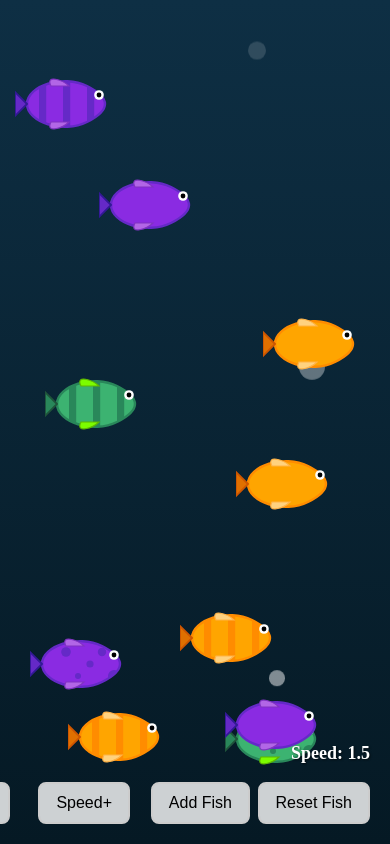
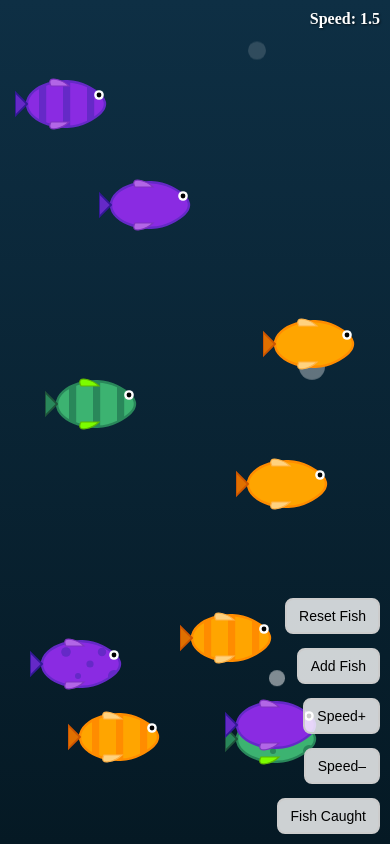
Before and after one commit to BenChalke/chalke-fishing, a React (Create React App) app: page / in a window 390 px wide. Built offline with nearby package versions, Linux system fonts and the light colour scheme; the HTML template or start-up script is replaced by a standard one.

Commit message:
optimise the app for mobile

```diff
--- a/src/App.css
+++ b/src/App.css
@@ -30,7 +30,7 @@
   z-index: 10;
 }
 
-/* Label showing current speed (bottom‐right, above buttons) */
+/* Label showing current speed (desktop) */
 .speed-label {
   position: absolute;
   bottom: 80px;
@@ -64,7 +64,7 @@
   transform: scale(0.96);
 }
 
-/* Positioning of individual buttons (from right → left) */
+/* Positioning of individual buttons (desktop) */
 .reset-button {
   right: 20px;
 }
@@ -101,21 +101,48 @@
 
 /* Popup content box */
 .caught-popup-content {
+  position: relative; /* for close‐icon positioning */
   background: #ffffff;
   border-radius: 10px;
-  padding: 20px 30px;
   width: 360px;
-  max-width: 80%;
-  max-height: 80%;
-  overflow-y: auto;
+  max-width: 90%;
+  max-height: 90%;
   box-shadow: 0 4px 10px rgba(0, 0, 0, 0.3);
 }
 
-.caught-popup-content h2 {
-  margin-top: 0;
-  margin-bottom: 12px;
+/* Top-right “X” close button */
+.popup-close-x {
+  position: absolute;
+  top: 12px;
+  right: 12px;
+  background: transparent;
+  border: none;
+  font-size: 24px;
+  line-height: 1;
+  color: #555;
+  cursor: pointer;
+  z-index: 110;
 }
 
+.popup-close-x:hover {
+  color: #000;
+}
+
+/* Popup heading */
+.caught-popup-content h2 {
+  margin: 16px 20px 8px;
+  font-size: 22px;
+  color: #333;
+}
+
+/* Scrollable stats area */
+.popup-body {
+  max-height: calc(90vh - 80px); /* leave space for heading & padding */
+  overflow-y: auto;
+  padding: 0 20px 20px;
+}
+
+/* No‐fish message */
 .caught-popup-content p {
   font-size: 16px;
   margin: 12px 0;
@@ -129,6 +156,7 @@
 
 /* Each caught‐item entry: inline icon + text */
 .caught-item {
+  list-style: none;
   display: flex;
   align-items: center;
   margin: 6px 0;
@@ -154,19 +182,87 @@
   padding-bottom: 4px;
 }
 
-/* Close button inside popup */
-.close-popup-button {
-  margin-top: 12px;
-  padding: 8px 14px;
-  font-size: 14px;
-  background-color: #FF6B6B;
-  border: none;
-  border-radius: 6px;
-  color: #ffffff;
-  cursor: pointer;
-  transition: background-color 0.2s ease;
+/* ========================================
+   Responsive adjustments for mobile
+   screens (max-width: 600px)
+   ======================================== */
+
+@media (max-width: 600px) {
+  /* Move speed-label to top-right on mobile so it's not covered */
+  .speed-label {
+    position: absolute;
+    top: 10px;
+    bottom: auto;
+    right: 10px;
+    font-size: 16px;
+  }
+
+  /* Shrink button text & padding */
+  .control-button {
+    font-size: 14px;
+    padding: 8px 12px;
+  }
+
+  /* Stack buttons vertically along right edge with adjusted spacing */
+  .caught-button {
+    right: 10px;
+    bottom: 10px;
+  }
+
+  .speed-down {
+    right: 10px;
+    bottom: 60px;
+  }
+
+  .speed-up {
+    right: 10px;
+    bottom: 110px;
+  }
+
+  .add-button {
+    right: 10px;
+    bottom: 160px;
+  }
+
+  .reset-button {
+    right: 10px;
+    bottom: 210px;
+  }
+
+  /* Reduce popup width on small screens */
+  .caught-popup-content {
+    width: 95%;
+    max-height: 95%;
+  }
+
+  /* Adjust popup heading */
+  .caught-popup-content h2 {
+    font-size: 20px;
+    margin: 12px 16px 6px;
+  }
+
+  /* Adjust popup-body padding */
+  .popup-body {
+    padding: 0 16px 16px;
+    max-height: calc(95vh - 64px);
+  }
+
+  /* Slightly smaller mini‐fish in stats */
+  .mini-fish-container {
+    width: 32px;
+    height: 16px;
+    margin-right: 6px;
+  }
+
+  /* Reduce spacing in caught‐items */
+  .caught-item {
+    margin: 4px 0;
+  }
+
+  /* Smaller “X” icon and easier tap area */
+  .popup-close-x {
+    font-size: 28px;
+    top: 8px;
+    right: 8px;
+  }
 }
-
-.close-popup-button:hover {
-  background-color: #ff4c4c;
-}
--- a/src/App.js
+++ b/src/App.js
@@ -54,14 +54,17 @@ export default function App() {
   const [caughtRecords, setCaughtRecords] = useState([]);
   // 6) Show/hide “Fish Caught” popup
   const [showCaughtPopup, setShowCaughtPopup] = useState(false);
+  // 7) Detect mobile (touch) environment
+  const [isMobile, setIsMobile] = useState(false);
 
   // Refs: for mouse repulsion and next unique ID
   const cursorRef = useRef({ x: -1000, y: -1000 });
   const nextId    = useRef(FISH_COUNT);
 
-  // On mount: populate initial fish
+  // On mount: populate initial fish, detect touch support
   useEffect(() => {
     setFishArray(createInitialFish());
+    setIsMobile('ontouchstart' in window);
   }, []);
 
   // Movement loop (re‐runs on speed change; does NOT re‐init fish)
@@ -125,9 +128,11 @@ export default function App() {
     return () => window.removeEventListener('mousemove', handleMouseMove);
   }, []);
 
-  // Hook “jerk” effect on mousedown
-  const handleMouseDown = (e) => {
-    const pos = { x: e.clientX, y: e.clientY };
+  // Hook “jerk” effect on mousedown / touch
+  const handlePointerDown = (e) => {
+    const clientX = e.clientX || (e.touches && e.touches[0].clientX);
+    const clientY = e.clientY || (e.touches && e.touches[0].clientY);
+    const pos = { x: clientX, y: clientY };
     cursorRef.current = pos;
     setCursorPos(pos);
     setIsJerking(true);
@@ -140,7 +145,7 @@ export default function App() {
     const fishObj = fishArray.find((f) => f.id === fishId);
     const { colour, pattern } = fishObj || {};
     const caughtType = `${colour} ${pattern}`;
-    const { x: curX, y: curY } = cursorPos;
+    const { x: curX, y: curY } = cursorRef.current;
 
     // Remove from live array
     setFishArray((prev) => prev.filter((f) => f.id !== fishId));
@@ -228,7 +233,7 @@ export default function App() {
   }, {});
 
   return (
-    <div className="container" onMouseDown={handleMouseDown}>
+    <div className="container" onMouseDown={handlePointerDown} onTouchStart={handlePointerDown}>
       {/* 1) Bubbles */}
       <Bubbles />
 
@@ -246,12 +251,12 @@ export default function App() {
         />
       ))}
 
-      {/* 3) Cursor hook (hidden if catching) */}
-      {!isCatching && (
+      {/* 3) Cursor hook (desktop only, hidden if catching or on mobile) */}
+      {!isCatching && !isMobile && (
         <Hook x={cursorPos.x} y={cursorPos.y} jerking={isJerking} />
       )}
 
-      {/* 4) Catch animations (dead fish + pulling hook) */}
+      {/* 4) Catch animations (hook + dead fish) */}
       {catchAnimations.map((anim) => (
         <CatchAnimation
           key={anim.id}
@@ -260,7 +265,8 @@ export default function App() {
           fishSize={FISH_SIZE}
           onAnimationEnd={() => handleCatchAnimationEnd(anim.id)}
         >
-          {/* Render the caught fish (dead) */}
+          {/* During catch, always show hook + dead fish (regardless of mobile) */}
+          <Hook x={anim.startX} y={anim.startY} jerking={false} />
           <Fish
             x={0}
             y={0}
@@ -292,16 +298,23 @@ export default function App() {
         Fish Caught
       </button>
 
-      {/* 7) “Fish Caught” popup with sorted stats */}
+      {/* 7) “Fish Caught” popup with sorted stats and top-right close */}
       {showCaughtPopup && (
         <div className="caught-popup-overlay" onClick={toggleCaughtPopup}>
           <div className="caught-popup-content" onClick={(e) => e.stopPropagation()}>
+            {/* Top-right “X” close button */}
+            <button className="popup-close-x" onClick={toggleCaughtPopup}>
+              ×
+            </button>
             <h2>Fish Caught</h2>
+            {/* Scrollable stats area */}
+            <div className="popup-body">
               {caughtRecords.length === 0 ? (
                 <p>No fish caught yet.</p>
               ) : (
                 <div>
                   {/* a) Render all rare fish first */}
+                  <ul>
                     {Object.entries(tally)
                       .filter(([typeStr]) => {
                         const [colour] = typeStr.split(' ');
@@ -331,6 +344,7 @@ export default function App() {
                           </li>
                         );
                       })}
+                  </ul>
 
                   {/* b) Now group and render common fish by colour */}
                   {(() => {
@@ -386,9 +400,7 @@ export default function App() {
                   })()}
                 </div>
               )}
-            <button className="close-popup-button" onClick={toggleCaughtPopup}>
-              Close
-            </button>
+            </div>
           </div>
         </div>
       )}
```
Lines whose indentation alone changed are shown as unchanged.
